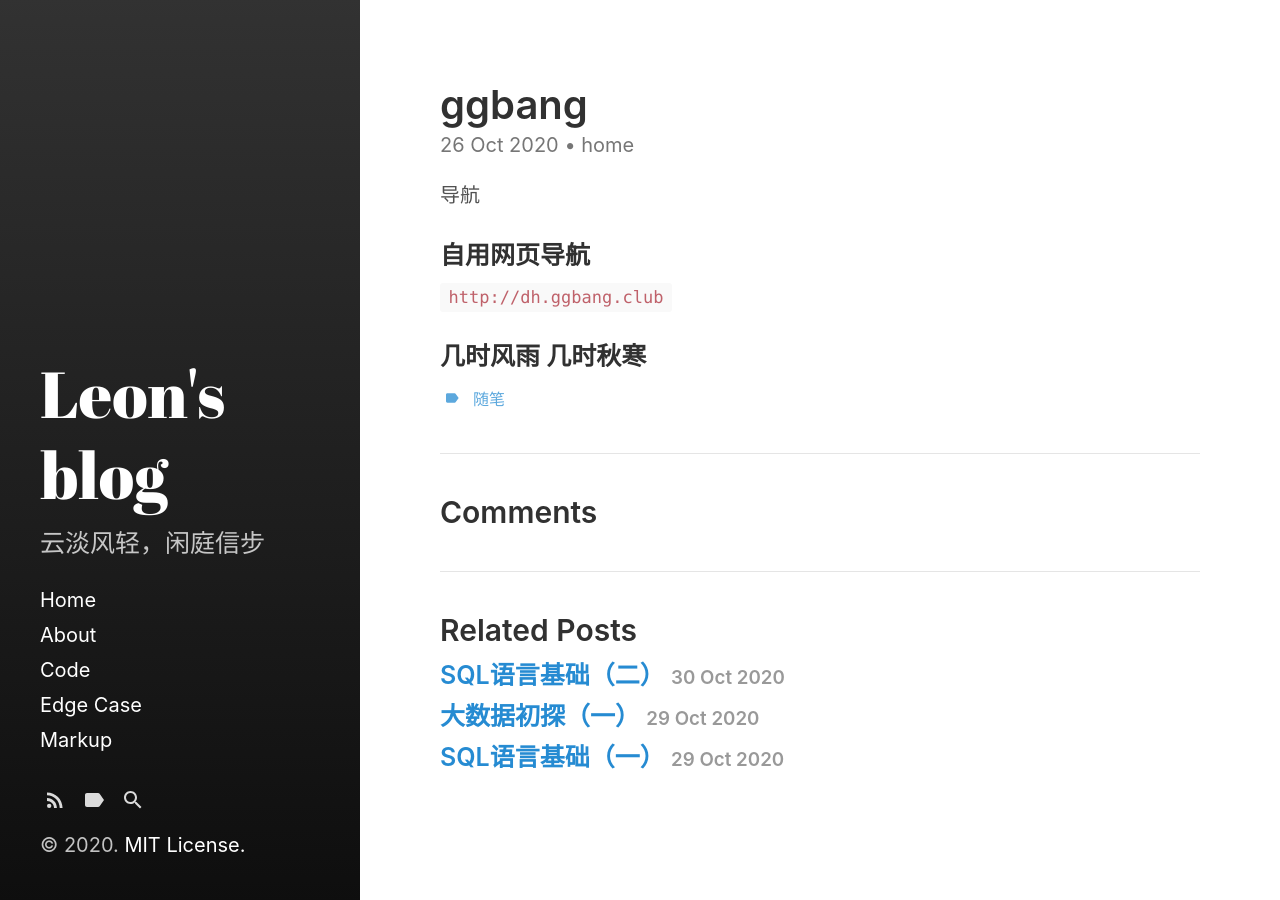
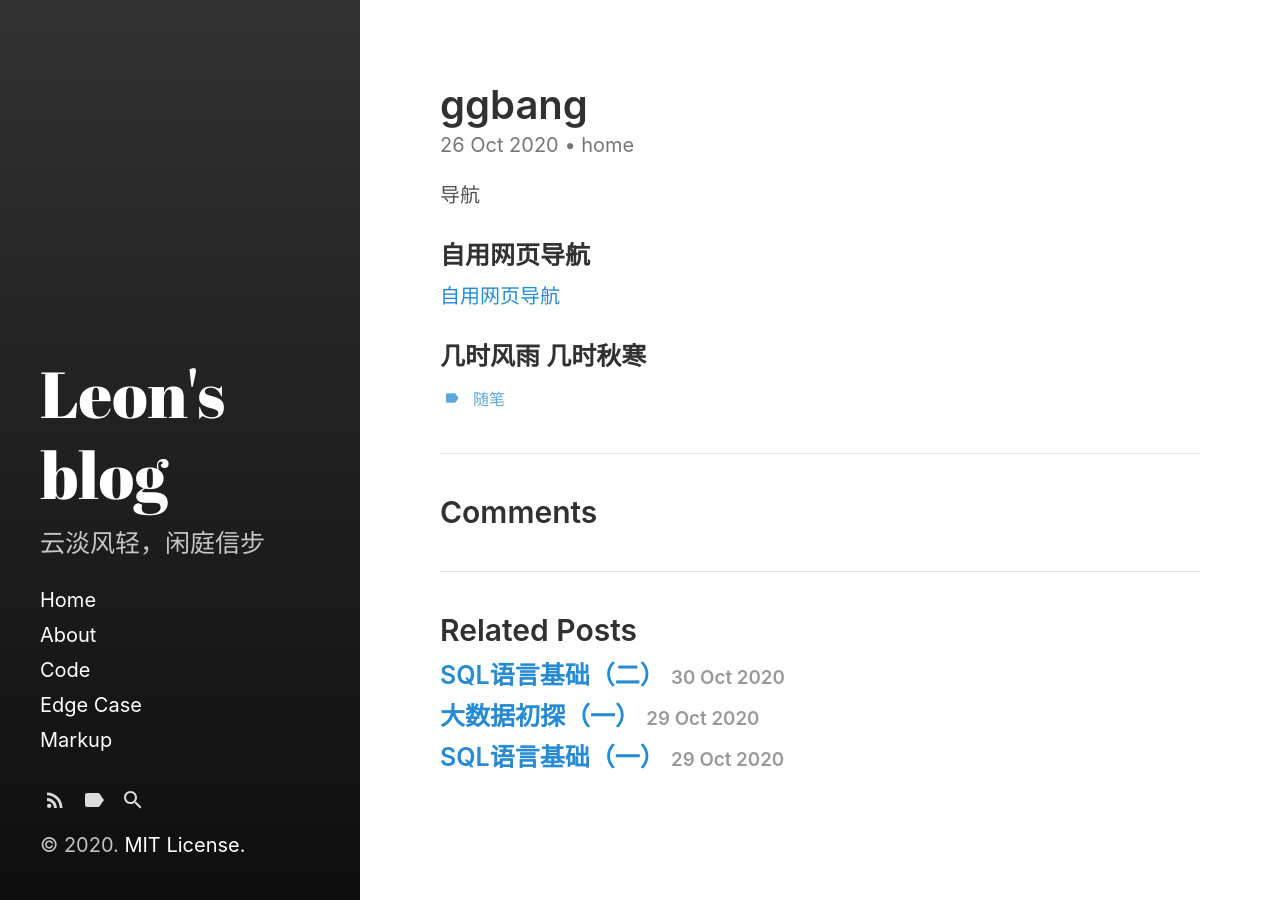
Before and after one commit to WnLeon/blog, a Jekyll site: the page built from _posts/2020-10-26-ggbang.md, in a window 1280 px wide. Built offline with Jekyll 4.4.1, drawn with Linux system fonts in a browser that asks for light colours.

Commit message:
post ggbang changes  2020/11/02

```diff
--- a/_posts/2020-10-26-ggbang.md
+++ b/_posts/2020-10-26-ggbang.md
@@ -8,6 +8,6 @@ excerpt_separator: <!--more-->
 导航
 <!--more-->
 ### 自用网页导航
-`http://dh.ggbang.club`
+[自用网页导航](http://dh.ggbang.club)
 
 ### 几时风雨 几时秋寒
```
